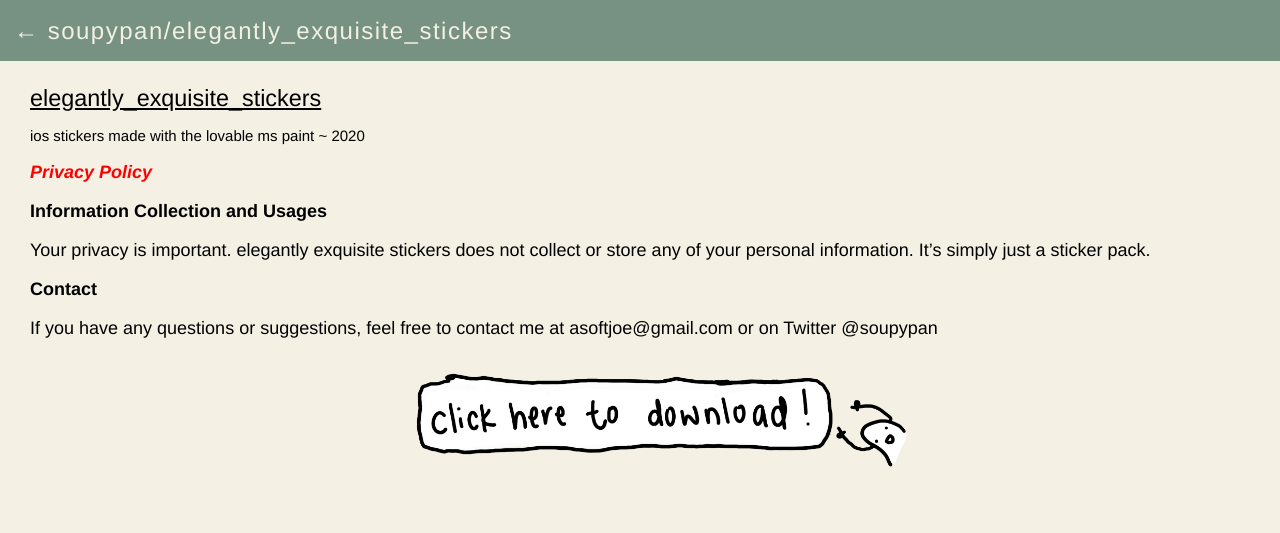
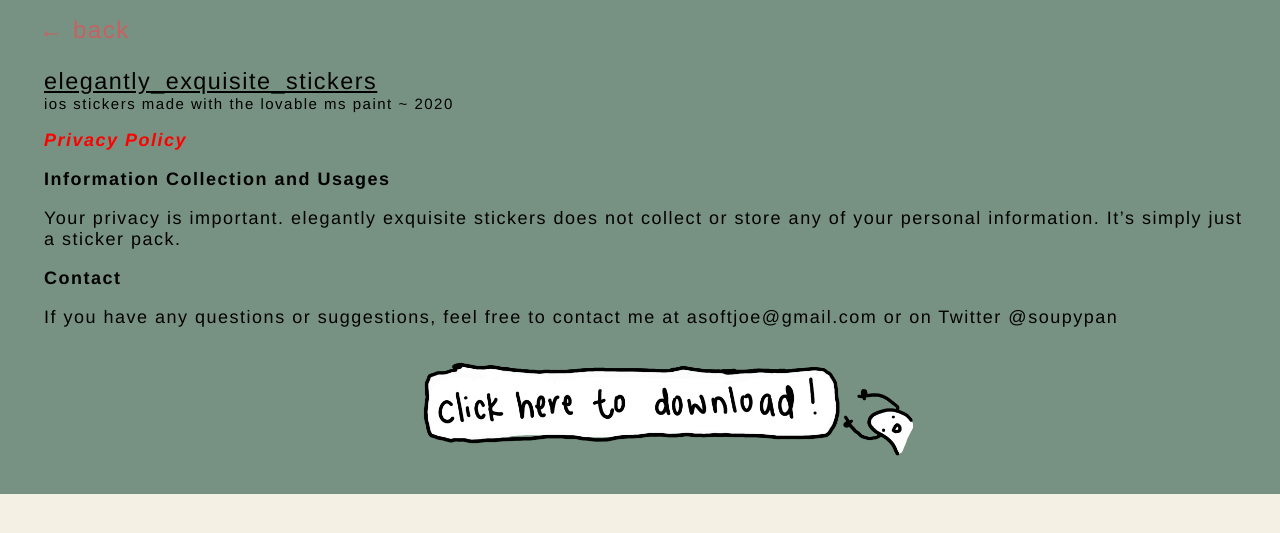
Before and after one commit to soupypan/soupypan.github.io, a Jekyll site: the page built from _projects/ees.md, in a window 1280 px wide. Shown: the top 533 px of the page. Built offline with Jekyll 4.4.1, drawn with Linux system fonts in a browser that asks for light colours.

Commit message:
Update genpgproject.html

```diff
--- a/_layouts/genpgproject.html
+++ b/_layouts/genpgproject.html
@@ -4,27 +4,16 @@
 
 <div class="header">
 
-<h1><a href="/projects" >← <span class = "text" >
-  soupypan/{{ page.title }}
-</span> </a></h1>
-
- </div>
+<div class="subheader"><h1><a href="/projects" > ←  back </a></h1></div>
 
 
 
 <div class = "projpage">
-<h3>
-{{page.title}}
-</h3>
+<h3>{{page.title}}</h3>
 
-<span class="projdesc">
- <p>{{page.desc}}</p>
-</span>
+<div class="projdesc">{{page.desc}}</span>
 
-<div class = "projimg">
-<span class = "projbodytxt">
-{{content}}
-</span>
-</div>
+<div class ="projbodytxt"> {{content}} </div>
+
 
 </div>
```
